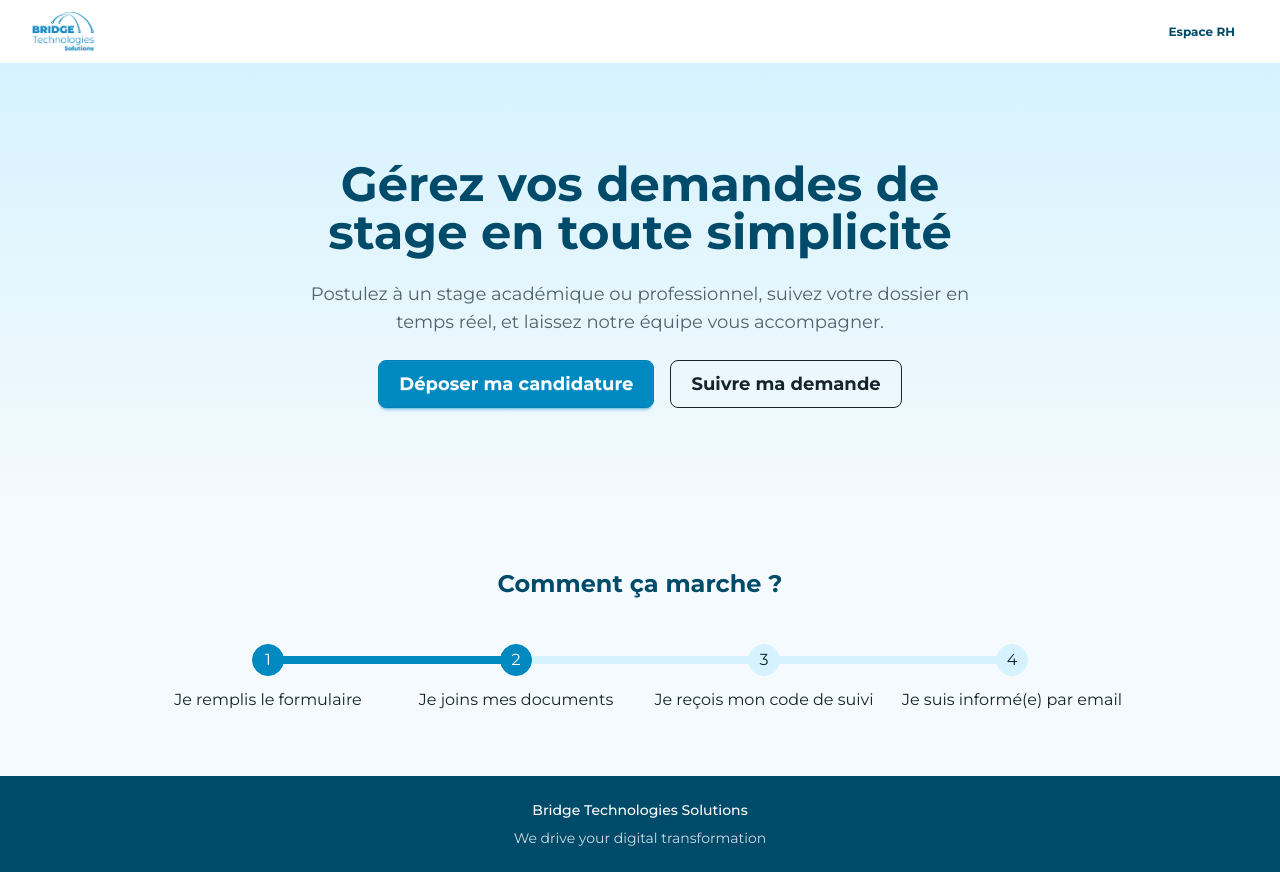
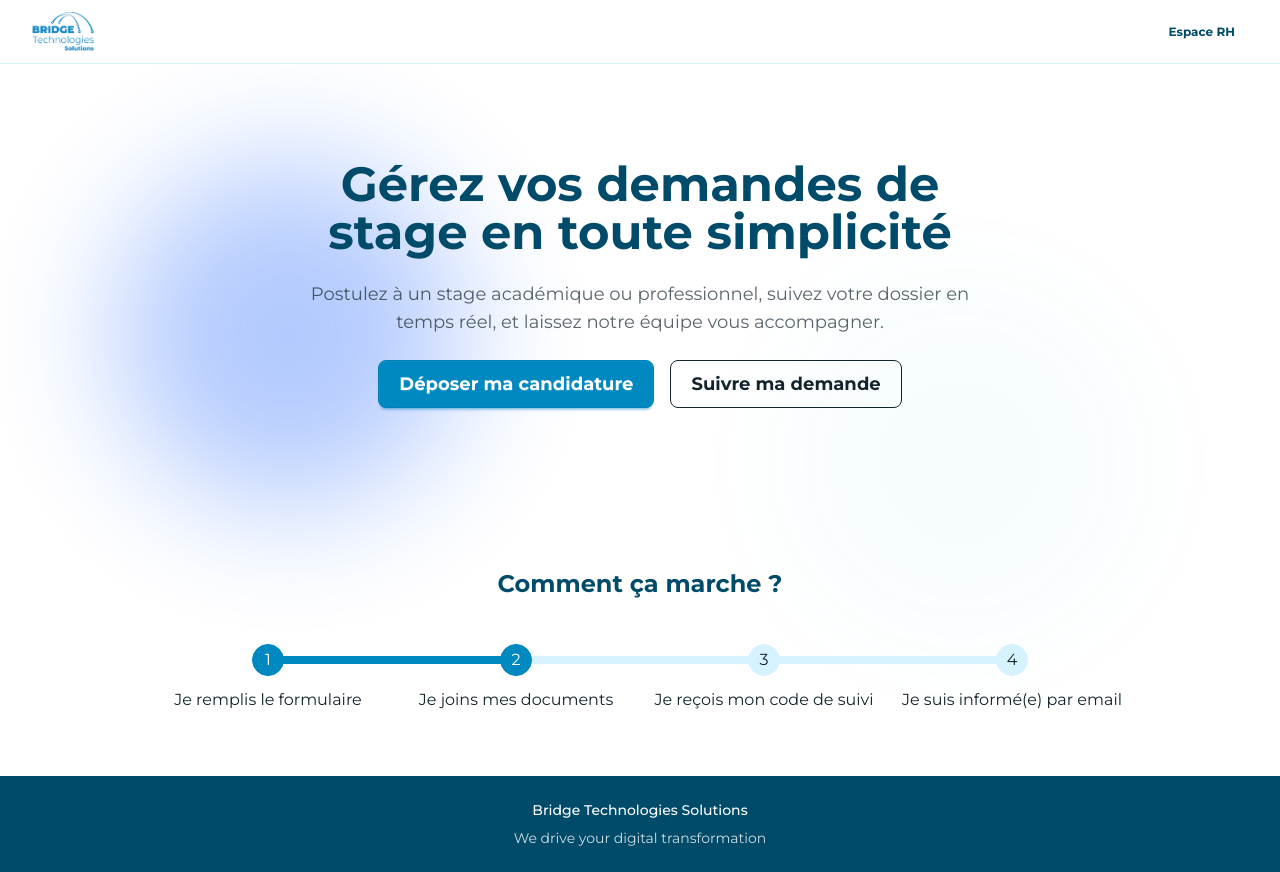
Before and after one commit to BridgeTech-Solutions/bridge-stage-management, a Next.js app: page / in a window 1280 px wide. Built offline with nearby package versions, Linux system fonts and the light colour scheme.

Commit message:
feat: add animated background ambient glow effects to homepage

```diff
--- a/src/app/page.tsx
+++ b/src/app/page.tsx
@@ -3,9 +3,40 @@ import Link from "next/link";
 
 export default function Home() {
   return (
-    <main className="min-h-screen">
+    // 1. Conteneur principal avec "relative overflow-hidden" pour retenir les bulles
+    <main className="relative min-h-screen overflow-hidden bg-base-100">
+
+      {/* --- ANIMATIONS CSS POUR LES BULLES PLUS INTENSES --- */}
+      <style>{`
+        @keyframes blobOne {
+          0%, 100% { transform: scale(1); opacity: 0; }
+          30% { transform: scale(1.3); opacity: 0.7; }  /* Intensité augmentée à 70% */
+          60% { transform: scale(0.9); opacity: 0; }
+        }
+        @keyframes blobTwo {
+          0%, 100% { transform: scale(0.9); opacity: 0; }
+          40% { transform: scale(0.9); opacity: 0; }
+          75% { transform: scale(1.4); opacity: 0.65; } /* Intensité augmentée à 65% */
+        }
+        .animate-blob-1 { animation: blobOne 12s infinite ease-in-out; }
+        .animate-blob-2 { animation: blobTwo 12s infinite ease-in-out; }
+      `}</style>
+
+      {/* --- LES BULLES BLEUES ET CYAN EN ARRIÈRE-PLAN --- */}
+      <div className="absolute inset-0 pointer-events-none z-0">
+        {/* Première bulle - Flou réduit à 60px pour concentrer le bleu Bridge */}
+        <div className="absolute top-[20%] left-[10%] w-80 h-80 bg-blue-600 rounded-full filter blur-[60px] animate-blob-1"></div>
+
+        {/* Deuxième bulle - Flou réduit à 70px pour le Cyan */}
+        <div className="absolute bottom-[25%] right-[10%] w-96 h-96 bg-cyan-500 rounded-full filter blur-[70px] animate-blob-2"></div>
+      </div>
+
+      {/* --- CONTENU VISUEL SURÉLEVÉ PAR LE Z-10 --- */}
+      <div className="relative z-10 flex flex-col min-h-screen justify-between">
+
+        <div>
           {/* En-tête */}
-      <header className="navbar bg-base-100 border-b border-base-300 px-4 sm:px-8">
+          <header className="navbar bg-base-100/80 backdrop-blur-md border-b border-base-300 px-4 sm:px-8">
             <div className="flex-1">
               <Image
                 src="/logo-bridge.png"
@@ -17,15 +48,14 @@ export default function Home() {
               />
             </div>
             <div className="flex-none">
-          {/* Ton lien vers l'admin est bien ici */}
               <Link href="/admin" className="btn btn-ghost btn-sm text-secondary font-semibold">
                 Espace RH
               </Link>
             </div>
           </header>
 
-      {/* Hero */}
-      <section className="hero bg-gradient-to-b from-base-300 to-base-200 py-20">
+          {/* Hero (Transparent pour laisser passer les superbes lueurs) */}
+          <section className="hero bg-transparent py-20">
             <div className="hero-content text-center">
               <div className="max-w-2xl">
                 <h1 className="text-4xl sm:text-5xl font-bold text-secondary">
@@ -59,6 +89,7 @@ export default function Home() {
               <li className="step">Je suis informé(e) par email</li>
             </ul>
           </section>
+        </div>
 
         {/* Pied de page */}
         <footer className="footer footer-center bg-secondary text-secondary-content p-6">
@@ -69,6 +100,8 @@ export default function Home() {
             </p>
           </aside>
         </footer>
+
+      </div>
     </main>
   );
 }
```
Lines whose indentation alone changed are shown as unchanged.
